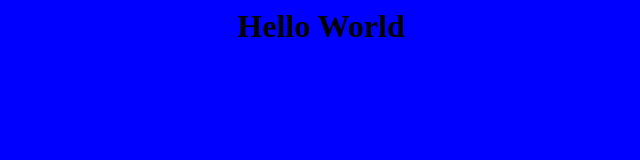
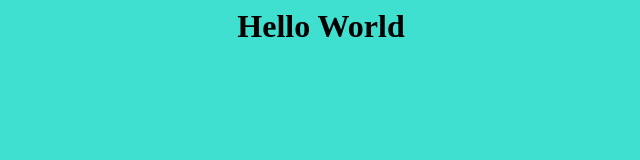
Before and after one commit to altoclef24/trebleclef, a plain HTML site: page index.html in a window 1280 px wide. Shown: the whole page, without its empty margins (319-959 px from the left). Drawn offline with Linux system fonts and the light colour scheme.

Commit message:
Update index.html

```diff
--- a/index.html
+++ b/index.html
@@ -10,7 +10,7 @@ h1 {text-align: center;}
 </head>
 
 
-<body  style= "background-color: blue;" >
+<body  style= "background-color: turquoise;" >
 
 <H1> Hello World </H1>
 
```
